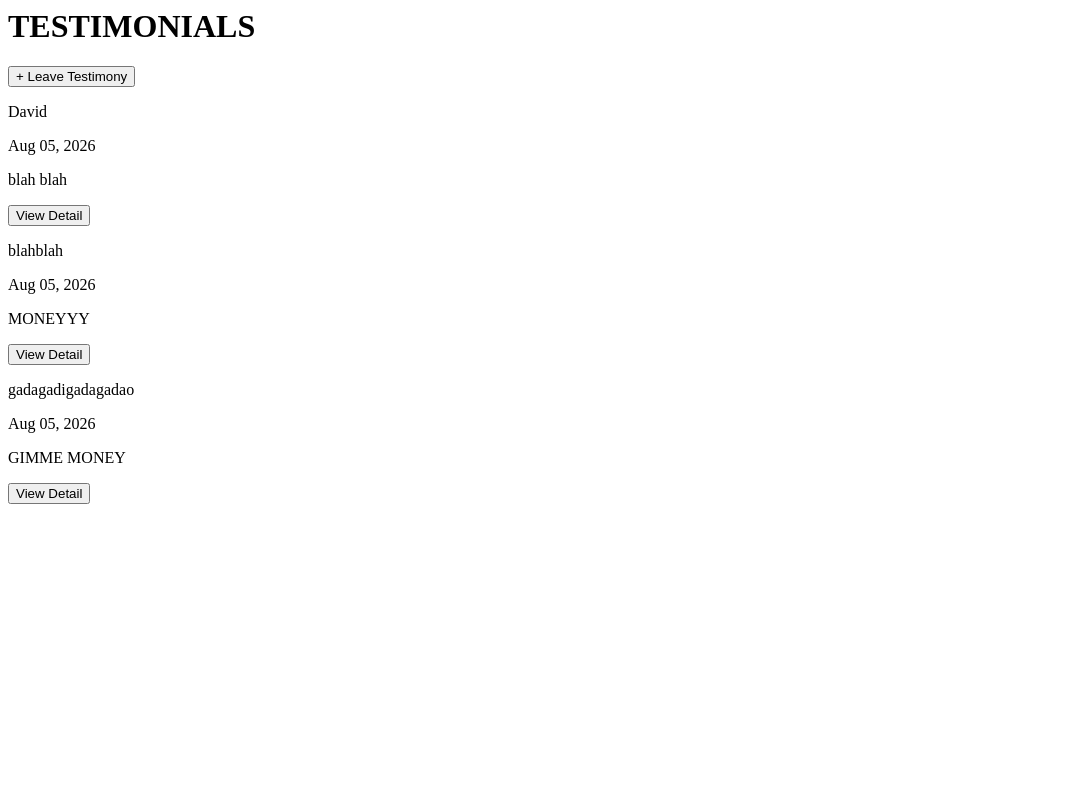
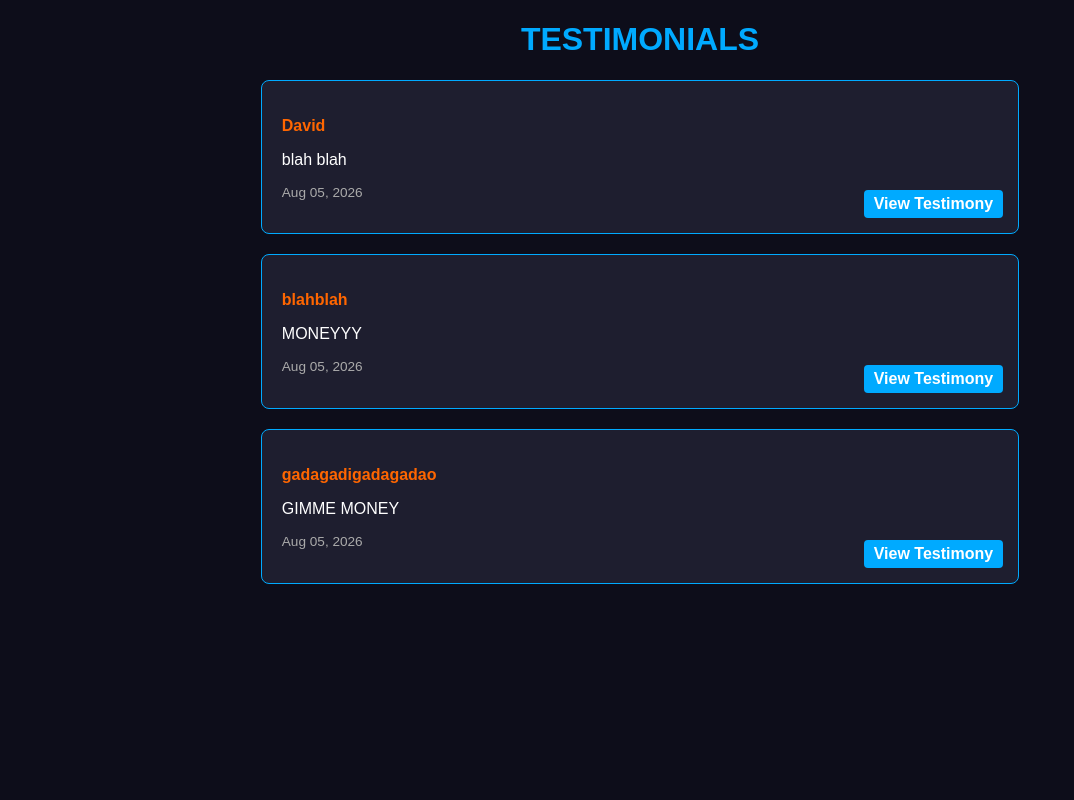
Before and after one commit to Bags0624/Quiz1, a Django app: page /testimonies/ in a window 1280 px wide. Shown: the whole page, without its empty margins (0-1074 px from the left). Run offline with Django 5.2, Linux system fonts and the light colour scheme; data comes from the database, SQL or seed files in the repository; both versions use the stored data as it was after the commit.

Commit message:
Added testimony detail view and navbar link

```diff
--- a/Quiz1/urls.py
+++ b/Quiz1/urls.py
@@ -19,11 +19,11 @@ from django.urls import path
 from portfolio import views as portfolio_views
 from testimonies import views as testimony_views
 
-
 urlpatterns = [
     path('admin/', admin.site.urls),
     path('', portfolio_views.project_list, name='homepage'),
     path('projects/', portfolio_views.project_list, name='project_list'),
     path('projects/<int:pk>/', portfolio_views.project_detail, name='project_detail'),
     path('testimonies/', testimony_views.testimony_list, name='testimony_list'),
+    path('testimonies/<int:pk>/', testimony_views.testimony_detail, name='testimony_detail'),
 ]
--- a/templates/testimonies/testimony_list.html
+++ b/templates/testimonies/testimony_list.html
@@ -1,13 +1,60 @@
+<!DOCTYPE html>
+<html>
+<head>
+    <title>Testimonials</title>
+    <style>
+        body { background-color: #0d0d1a; font-family: Arial, sans-serif; color: #fff; }
+        h1 { text-align: center; color: #00aaff; }
+        .container { width: 60%; margin: auto; }
+        .testimony {
+            background: #1e1e2f;
+            padding: 20px;
+            margin: 20px 0;
+            border-radius: 8px;
+            border: 1px solid #00aaff;
+            position: relative; /* allows button positioning */
+        }
+        .author {
+            font-weight: bold;
+            color: #ff6600;
+            margin-bottom: 10px;
+        }
+        .content {
+            color: #fff;
+        }
+        .date {
+            font-size: 0.85em;
+            color: #aaa;
+            margin-top: 10px;
+        }
+        .view-btn {
+            background: #00aaff;
+            color: white;
+            padding: 5px 10px;
+            border: none;
+            border-radius: 4px;
+            text-decoration: none;
+            font-weight: bold;
+            position: absolute;
+            bottom: 15px;
+            right: 15px;
+        }
+    </style>
+</head>
+<body>
+    <div class="container">
         <h1>TESTIMONIALS</h1>
-<button class="button">+ Leave Testimony</button>
 
         {% for t in testimonies %}
             <div class="testimony">
                 <p class="author">{{ t.author }}</p>
+                <p class="content">{{ t.content }}</p>
                 <p class="date">{{ t.created_at|date:"M d, Y" }}</p>
-        <p>{{ t.content }}</p>
-        <button class="view-btn">View Detail</button>
+                <a href="{% url 'testimony_detail' t.pk %}" class="view-btn">View Testimony</a>
             </div>
         {% empty %}
             <p>No testimonies yet.</p>
         {% endfor %}
+    </div>
+</body>
+</html>
--- a/testimonies/models.py
+++ b/testimonies/models.py
@@ -3,7 +3,9 @@ from django.db import models
 class Testimony(models.Model):
     author = models.CharField(max_length=100)
     content = models.TextField()
+    project = models.CharField(max_length=200, blank=True, null=True)
+    contact = models.CharField(max_length=100, blank=True, null=True)
     created_at = models.DateTimeField(auto_now_add=True)
 
     def __str__(self):
-        return f"Testimony by {self.author}"
+        return self.author
--- a/testimonies/views.py
+++ b/testimonies/views.py
@@ -1,6 +1,10 @@
-from django.shortcuts import render
+from django.shortcuts import render, get_object_or_404
 from .models import Testimony
 
 def testimony_list(request):
     testimonies = Testimony.objects.all().order_by('-created_at')
     return render(request, 'testimonies/testimony_list.html', {'testimonies': testimonies})
+
+def testimony_detail(request, pk):
+    testimony = get_object_or_404(Testimony, pk=pk)
+    return render(request, 'testimonies/testimony_detail.html', {'testimony': testimony})
```
Also changed, not shown: templates/home.html (+14 -0 lines), templates/testimonies/testimony_detail.html (added, +23 -0 lines), db.sqlite3, testimonies/migrations/0002_testimony_contact_testimony_project.py (added). Lines whose indentation alone changed are shown as unchanged.
